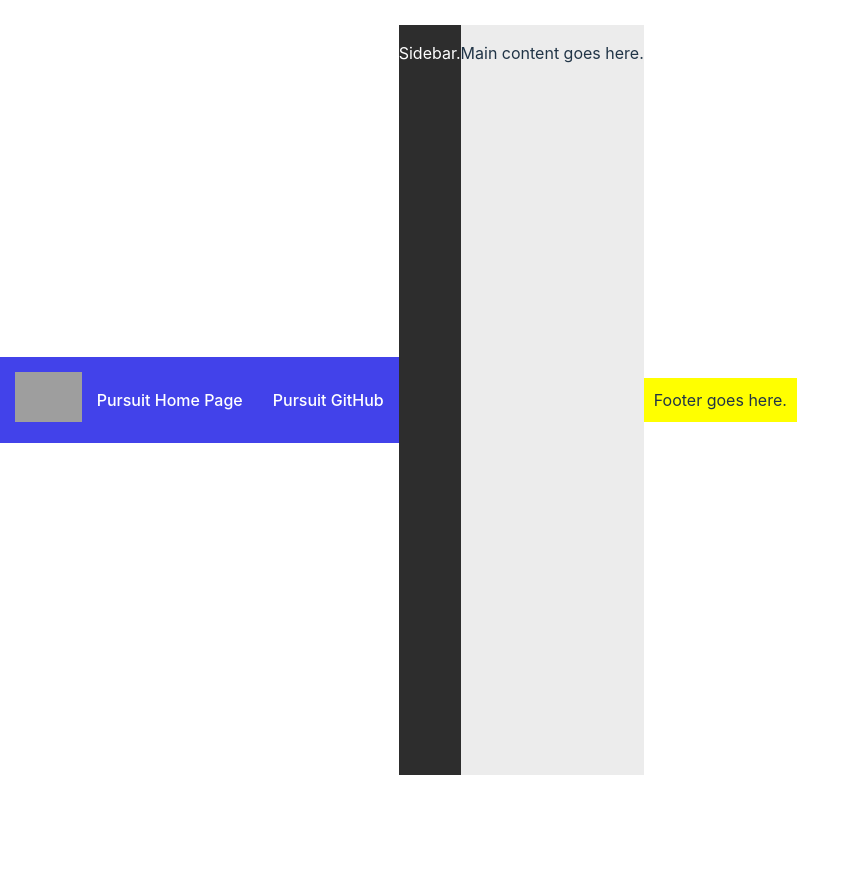
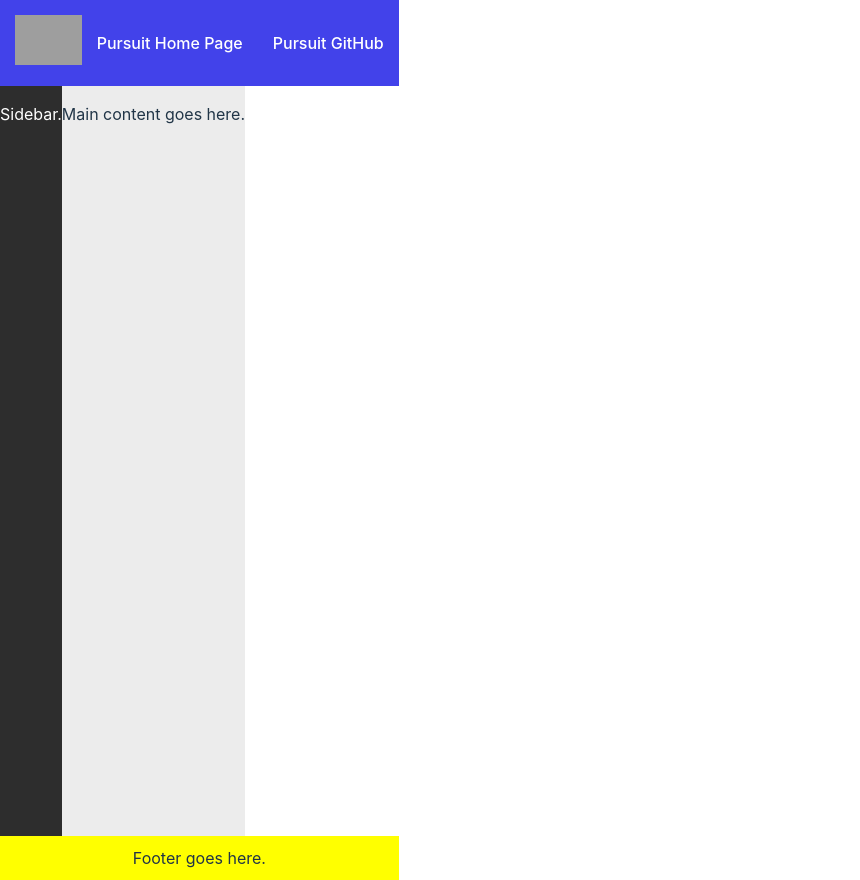
Before and after one commit to AlexanderTsiklidis1/React-Deployment-Lab, a React (Vite) app: page / in a window 1280 px wide. Shown: the whole page, without its empty margins (0-860 px from the left). Before the commit the page ends 800 px from the top, so only its background shows below. Built offline with nearby package versions, Linux system fonts and the light colour scheme; grey boxes are pictures that could not be loaded.

Commit message:
makes changes

```diff
--- a/src/App.jsx
+++ b/src/App.jsx
@@ -7,14 +7,16 @@ import "./App.css";
 function App() {
   return (
 
-  <body>
+  <div>
+
 
 
     <Header />
     <Primary />
     <Footer />
 
-  </body>
+  </div>
+
 
 
 
--- a/src/components/Footer.jsx
+++ b/src/components/Footer.jsx
@@ -2,9 +2,9 @@ import React from 'react';
 
 const Footer = () => {
     return (
-        <div class="footer">
+    <div class="footer">
         <div>Footer goes here.</div>
-      </div>
+    </div>
     )
 }
 export default Footer
```
